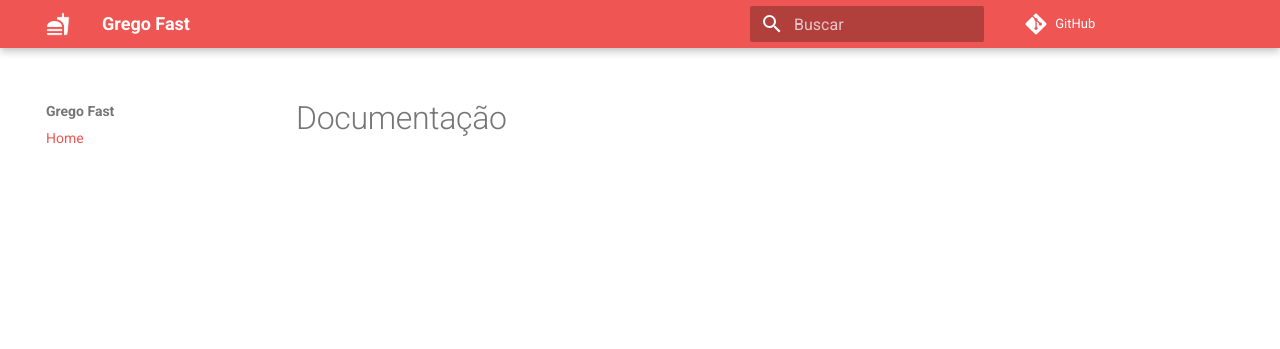
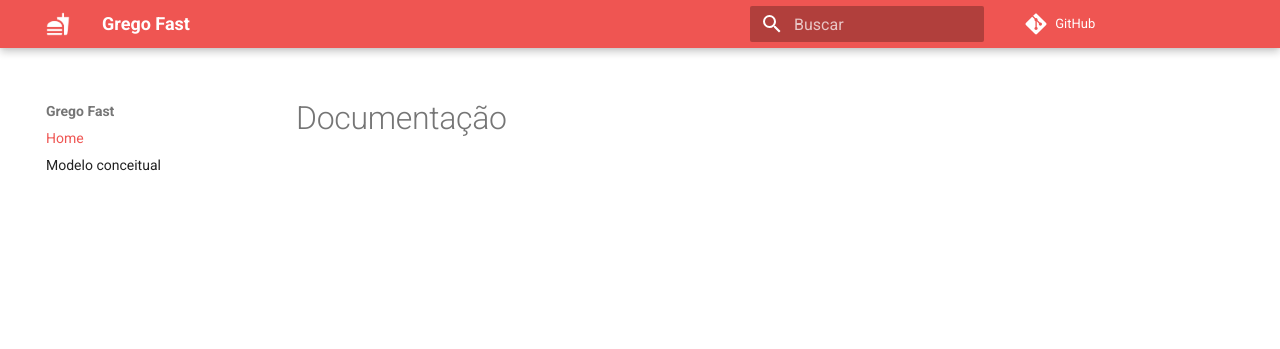
Before and after one commit to lmmLucasMachado/Doc, an MkDocs documentation site: the page built from docs/index.md, in a window 1280 px wide. Shown: the top 349 px of the page. Built offline with MkDocs 1.6.1 and Material for MkDocs 9.7.7, drawn with Linux system fonts in a browser that asks for light colours.

Commit message:
Adicionado pagina de modelo conceitual

```diff
--- a/mkdocs.yml
+++ b/mkdocs.yml
@@ -15,3 +15,4 @@
   - search
 nav:
   - Home: 'index.md'
+  - Modelo conceitual: 'modelo-conceitual/index.md'
```
Also changed, not shown: docs/index.md (line endings or trailing spaces), docs/modelo-conceitual/index.md (added).
